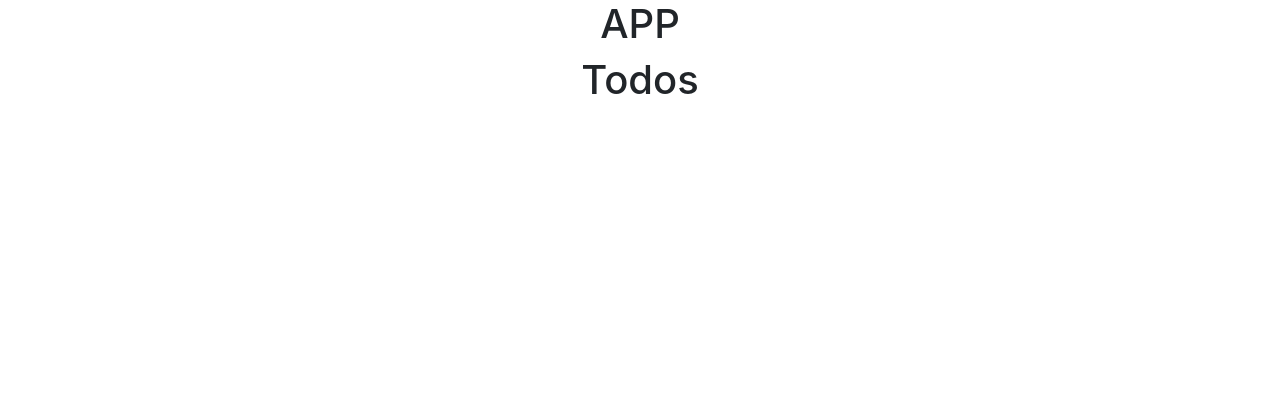
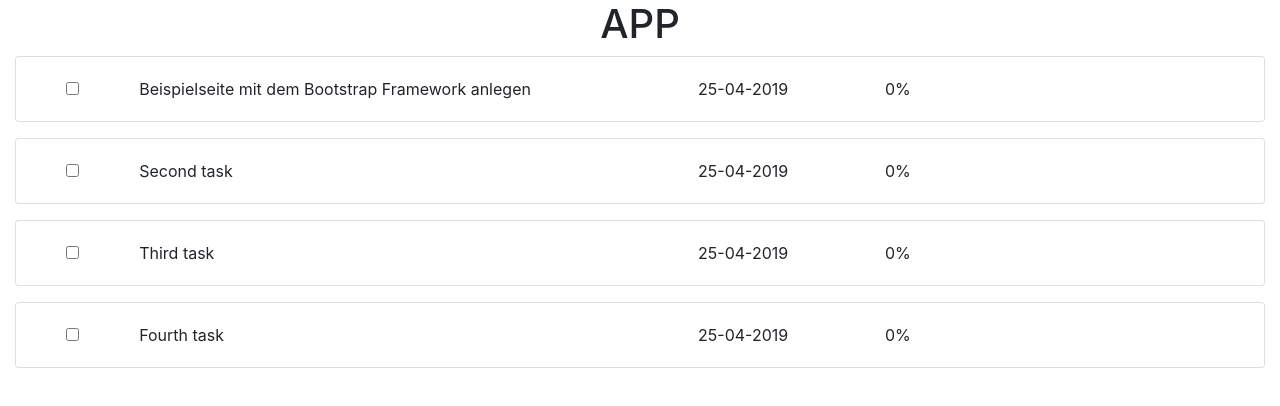
Before and after one commit to adriannajuchacz/React-Todo-App, a React (Create React App) app: page / in a window 1280 px wide. Shown: the top 406 px of the page. Built offline with nearby package versions, Linux system fonts and the light colour scheme.

Commit message:
added dummy todos and added TodosItem component

```diff
--- a/src/App.js
+++ b/src/App.js
@@ -3,11 +3,39 @@ import Todos from './components/Todos';
 import './App.css';
 
 class App extends Component {
+  state = {
+    todos: [
+      {
+        id: 0,
+        text: 'Beispielseite mit dem Bootstrap Framework anlegen',
+        deadline: '25-04-2019',
+        progress: '0%'
+      },
+      {
+        id: 1,
+        text: 'Second task',
+        deadline: '25-04-2019',
+        progress: '0%'
+      },
+      {
+        id: 2,
+        text: 'Third task',
+        deadline: '25-04-2019',
+        progress: '0%'
+      },
+      {
+        id: 3,
+        text: 'Fourth task',
+        deadline: '25-04-2019',
+        progress: '0%'
+      }
+    ]
+  }
   render() {
     return (
       <div className="App">
         <h1>APP</h1>
-        <Todos/>
+        <Todos todos={this.state.todos}/>
       </div>
     );
   }
--- /dev/null
+++ b/src/components/TodoItem.js
@@ -0,0 +1,28 @@
+import React, { Component } from 'react';
+
+class TodoItem extends Component {
+  render() {
+    return (
+        <div className="card mb-3">
+          <div className="card-body row">
+            <div className="col-1">
+              <input type="checkbox"/>
+            </div>
+            <div className="col-5">
+              <div className="row no-gutters">
+                <p className="m-0">{this.props.todo.text}</p>
+              </div>
+            </div>
+            <div className="col-2">
+              <p className="m-0">{this.props.todo.deadline}</p>
+            </div>
+            <div className="col-1">
+              <p className="m-0">{this.props.todo.progress}</p>
+            </div>
+          </div>
+        </div>
+    )
+  }
+}
+
+export default TodoItem;
--- a/src/components/Todos.js
+++ b/src/components/Todos.js
@@ -1,13 +1,20 @@
 import React, { Component } from 'react';
+import TodoItem from './TodoItem';
+import PropTypes from 'prop-types';
 
 class Todos extends Component {
   render() {
-    return (
-      <div>
-        <h1>Todos</h1>
+    return this.props.todos.map((todo) => (
+      <div className="col">
+        <TodoItem key={todo.id} todo={todo}/>
       </div>
-    );
+    ));
   }
 }
 
+//Proptypes
+// TODO: research Proptype
+TodoItem.PropTypes = {
+  todos: PropTypes.array.isRequired
+}
 export default Todos;
```
